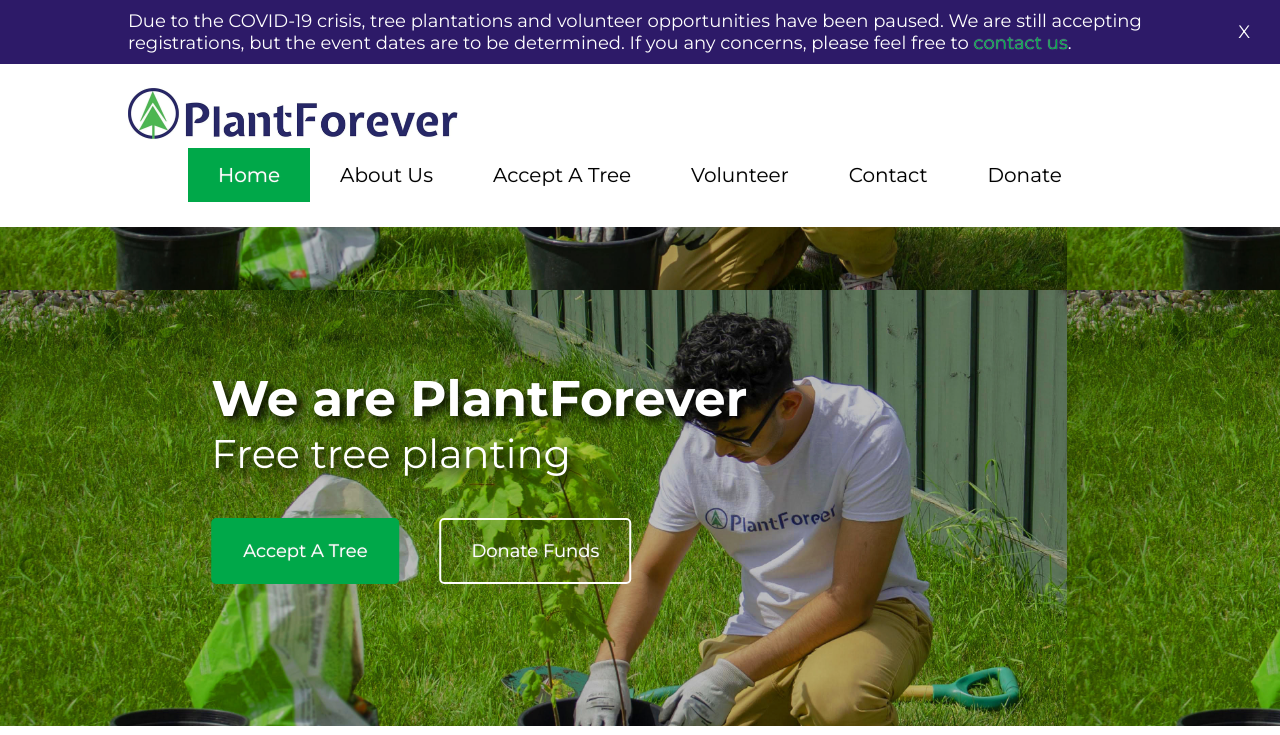
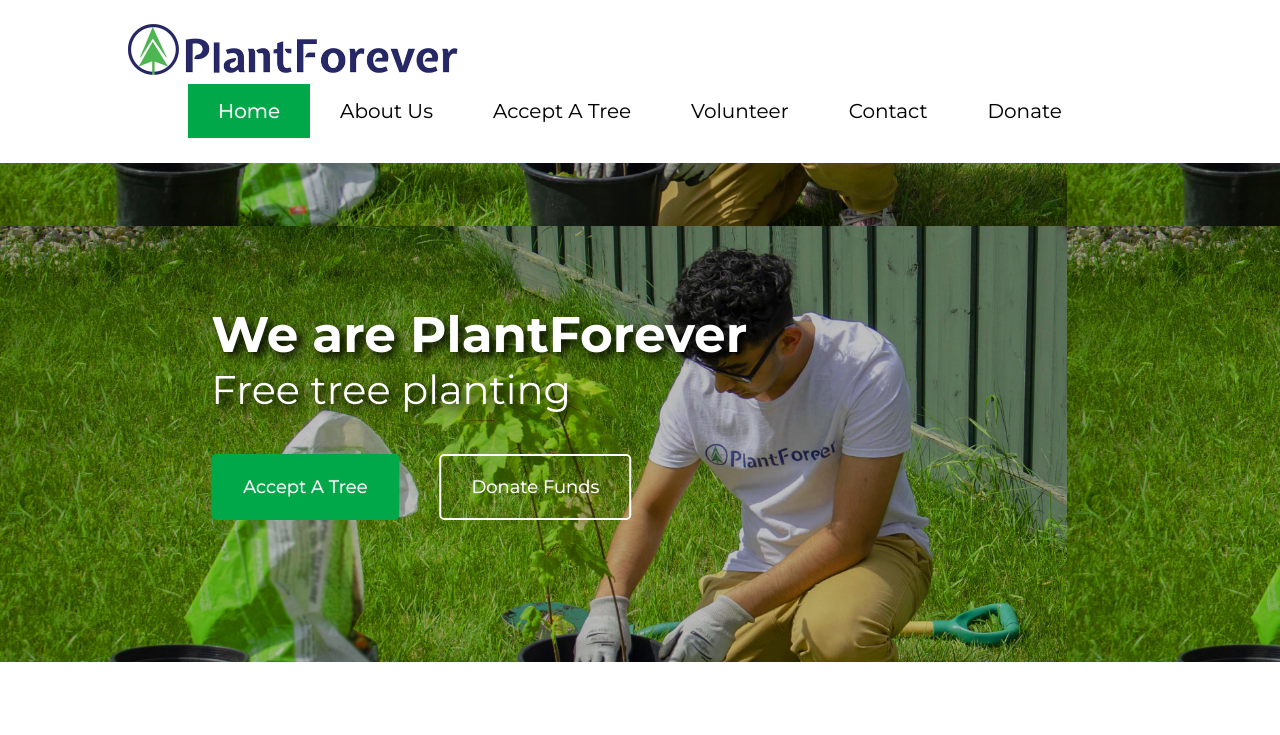
Before and after one commit to cocoliliace/PlantForever, a Vue app: page / in a window 1280 px wide. Shown: the top 735 px of the page. Built offline with nearby package versions, Linux system fonts and the light colour scheme.

Commit message:
Removed COVID-19 update

```diff
--- a/src/App.vue
+++ b/src/App.vue
@@ -1,13 +1,5 @@
 <template>
   <div id="app">
-    <div id="covid-update">
-      <div v-if="displayCovidUpdate" class="update">
-        Due to the COVID-19 crisis, tree plantations and volunteer opportunities have been paused.
-        We are still accepting registrations, but the event dates are to be determined. If you any
-        concerns, please feel free to <router-link :to="{ name: 'Contact' }">contact us</router-link>.
-      </div>
-      <div class="cancel-button" @click="displayCovidUpdate = false">X</div>
-    </div>
     <header>
       <router-link :to="{ name: 'Home' }">
         <picture>
@@ -81,8 +73,7 @@ export default {
     return {
       showNav: true,
       hasDropdown: true,
-      previousHeight: 0,
-      displayCovidUpdate: true
+      previousHeight: 0
     };
   },
   mounted() {
@@ -142,24 +133,6 @@ export default {
   color: white;
 }
 
-#covid-update {
-  background-color: $blue;
-  color: white;
-  font-size: 18px;
-  position: relative;
-  .update {
-    width: 80vw;
-    padding: 10px 0;
-    margin-left: 10vw;
-  }
-  .cancel-button {
-    cursor: pointer;
-    position: absolute;
-    top: 50%;
-    right: 30px;
-    transform: translateY(-50%);
-  }
-}
 header {
   background-color: white;
   padding: 20px 10vw 5px 10vw;
```
